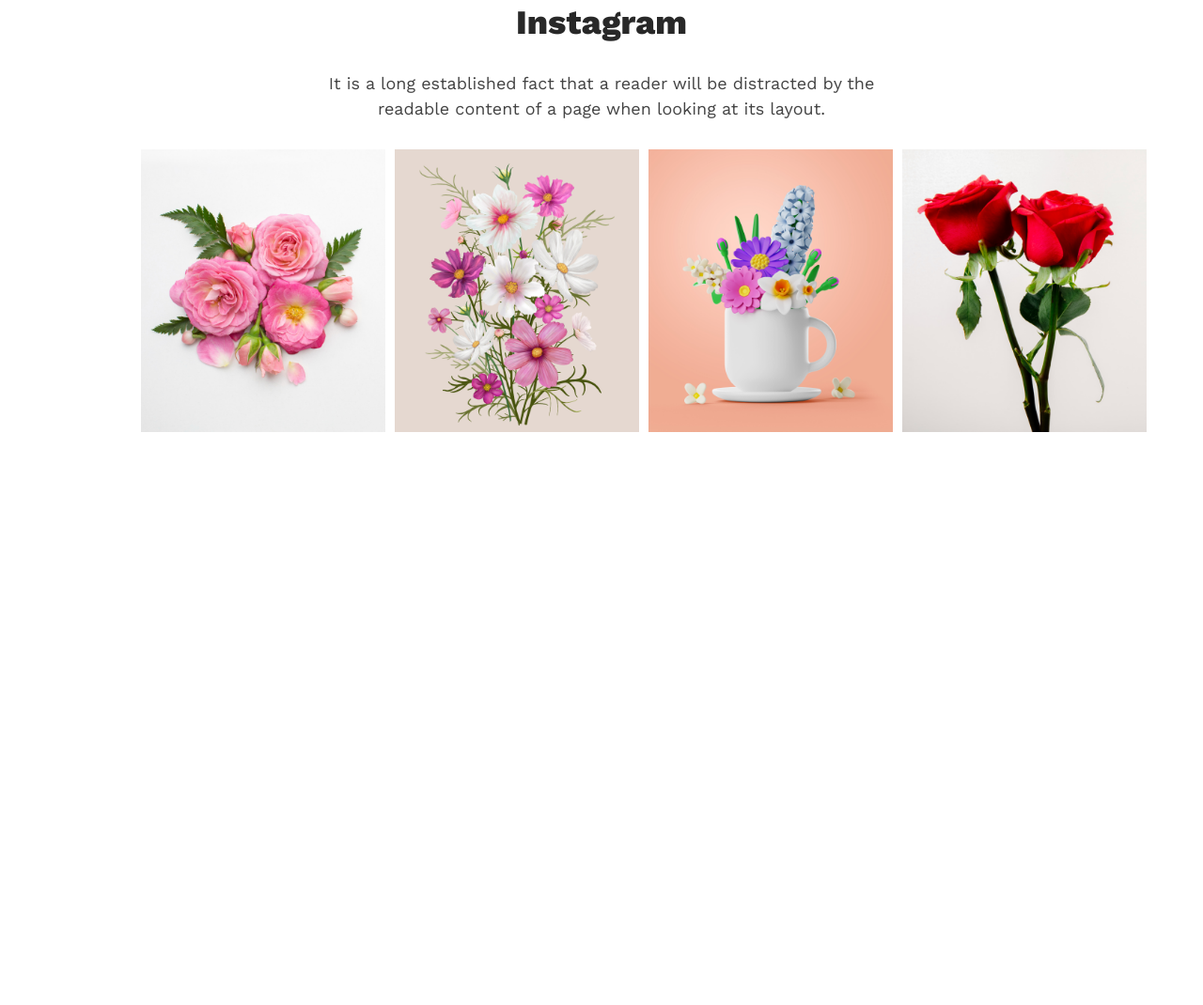
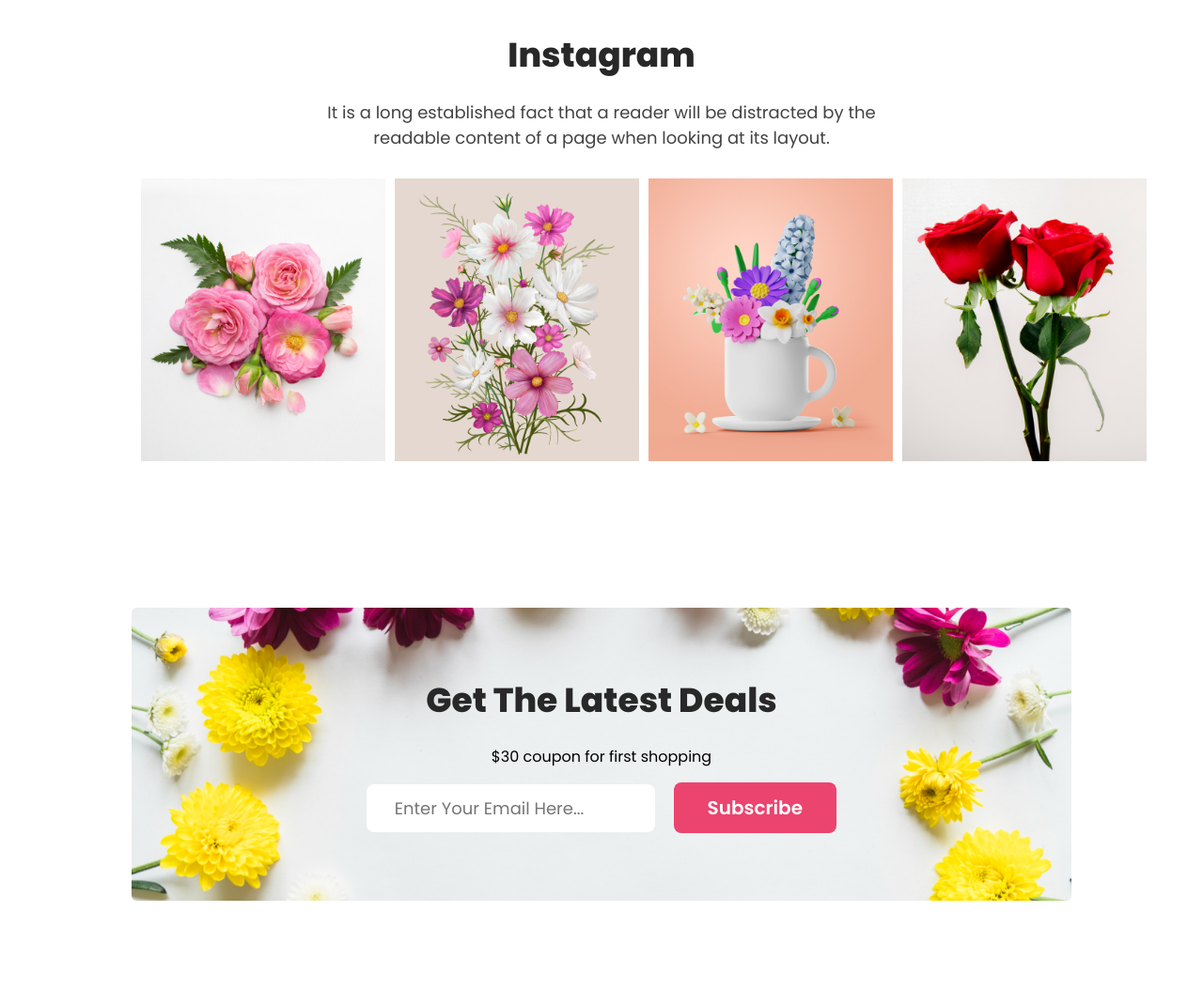
Before and after one commit to gfaruk02/flower-shop, a plain HTML site: page index.html in a window 1280 px wide. Shown: the part 2718-3788 px from the top of the page at 94% size. Before the commit the page ends 3302 px from the top, so only its background shows below. Drawn offline with nearby package versions, Linux system fonts and the light colour scheme.

Commit message:
latest deals section

```diff
--- a/index.html
+++ b/index.html
@@ -110,6 +110,19 @@
             </div>
         </div>
         </section>
+        <!-- Latest Deals section  -->
+        <section>
+            <div class="latest-deals-container">
+                <div class="latest-deals-content">
+                    <h1 class="main-title">Get The Latest Deals</h1>
+                    <p class="main-discription"> $30 coupon for first shopping </p>
+                    <form action="#">
+                        <input type="email" name="Email" id="email" placeholder=" Enter Your Email Here... ">
+                        <input class="btn-subs" type="submit" value="Subscribe">
+                    </form>
+                </div>
+            </div>
+        </section>
     </main>
     <!-- Start Footer Section -->
     <footer>
--- a/styles/style.css
+++ b/styles/style.css
@@ -4,13 +4,12 @@
     padding: 0;
     font-family: 'Open Sans', sans-serif;
     font-family: 'Poppins', sans-serif;
-    font-family: 'Work Sans', sans-serif;
 }
 .main-title {
     font-size: 36px;
     font-weight: 800;
     color: #282828;
-    padding-bottom: 30px;
+    padding-bottom: 20px;
 }
 .main-description {
     font-size: 18px;
@@ -154,7 +153,7 @@
 
 /* social media section  */
 .social-container {
-    margin: 150px 150px 120px 150px;
+    margin: 150px 150px 40px 150px;
     text-align: center;
 }
 .social-container > .main-description {
@@ -172,3 +171,46 @@
 .social-content img {
     width: 260px;
 }
+
+/* Latest Deals section  */
+.latest-deals-container {
+    margin: 0px 140px 50px 140px;
+    text-align: center;
+}
+
+.latest-deals-content {
+    background-image: url('../Flower Asset/Rectangle 9.png');
+    background-repeat: no-repeat;
+    background-position: center ;
+    background-size: 100%;
+    padding: 180px 250px;
+}
+
+.latest-deals-content form {
+    display: flex;
+    justify-content: space-around;
+    align-items: center;
+    gap: 20px;
+    margin-top: 15px;
+
+}
+.latest-deals-content #email {
+    width: 100%;
+    padding: 12px 25px;
+    border-radius: 8px;
+    background-color: #fff;
+    border: none;
+    font-size: 18px;
+
+}
+.latest-deals-content .btn-subs {
+    padding: 12px 36px;
+    border-radius: 8px;
+    background-color: rgb(235, 68, 110);
+    color: white;
+    border: none;
+    font-size: 20px;
+    font-weight: 600;
+    cursor: pointer;
+
+}
```
